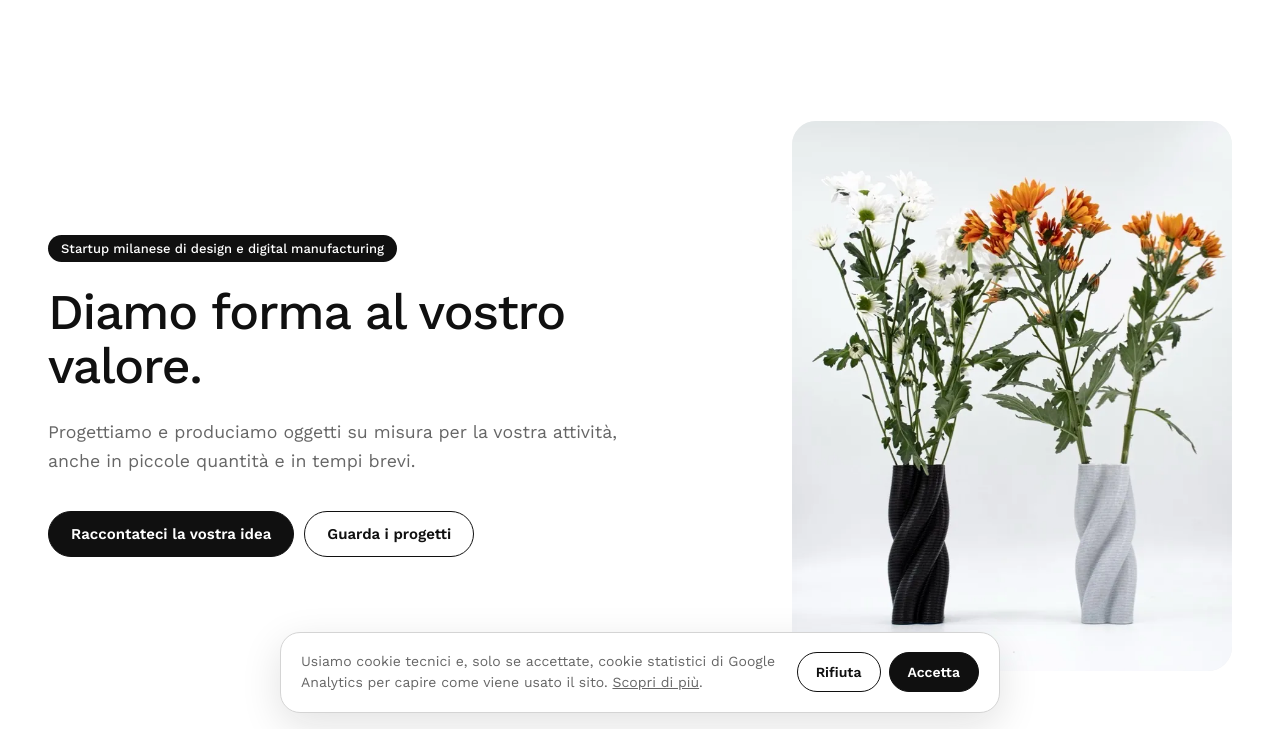
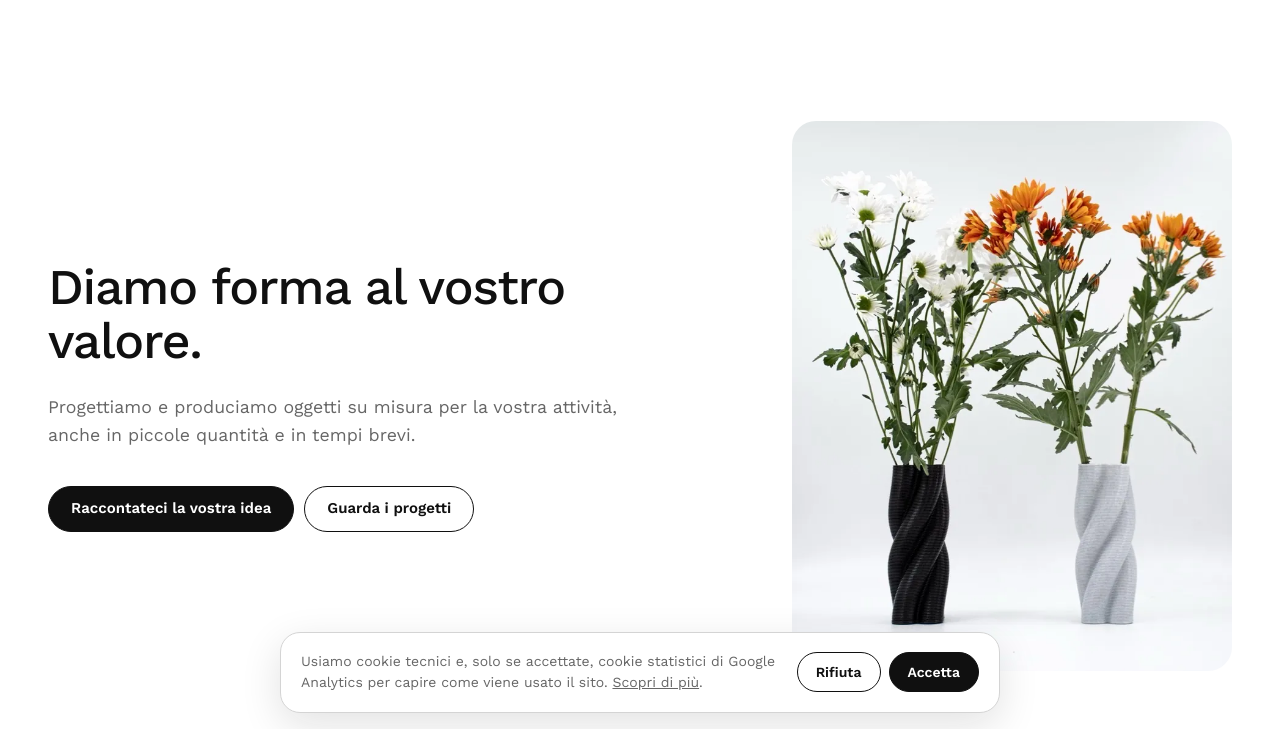
Before and after one commit to samuele26710-png/Sito-Pleom, a plain HTML site: page index.html in a window 1280 px wide. Shown: the part 71-800 px from the top of the page. Drawn offline with Linux system fonts and the light colour scheme.

Commit message:
Home: tolta l'etichetta sopra il titolo dell'hero
Co-Authored-By: Claude Opus 5.5 <noreply@anthropic.com>
Claude-Session: https://claude.ai/code/session_01T1DNrJkj5rrua1a8pYzMTM

```diff
--- a/index.html
+++ b/index.html
@@ -86,7 +86,6 @@
   <section class="hero">
     <div class="container hero-grid">
       <div class="hero-copy" data-reveal>
-        <span class="tag">Startup milanese di design e digital manufacturing</span>
         <h1>Diamo forma al vostro valore.</h1>
         <p class="lede">Progettiamo e produciamo oggetti su misura per la vostra attività, anche in piccole quantità e in tempi brevi.</p>
         <div class="hero-actions">
```
